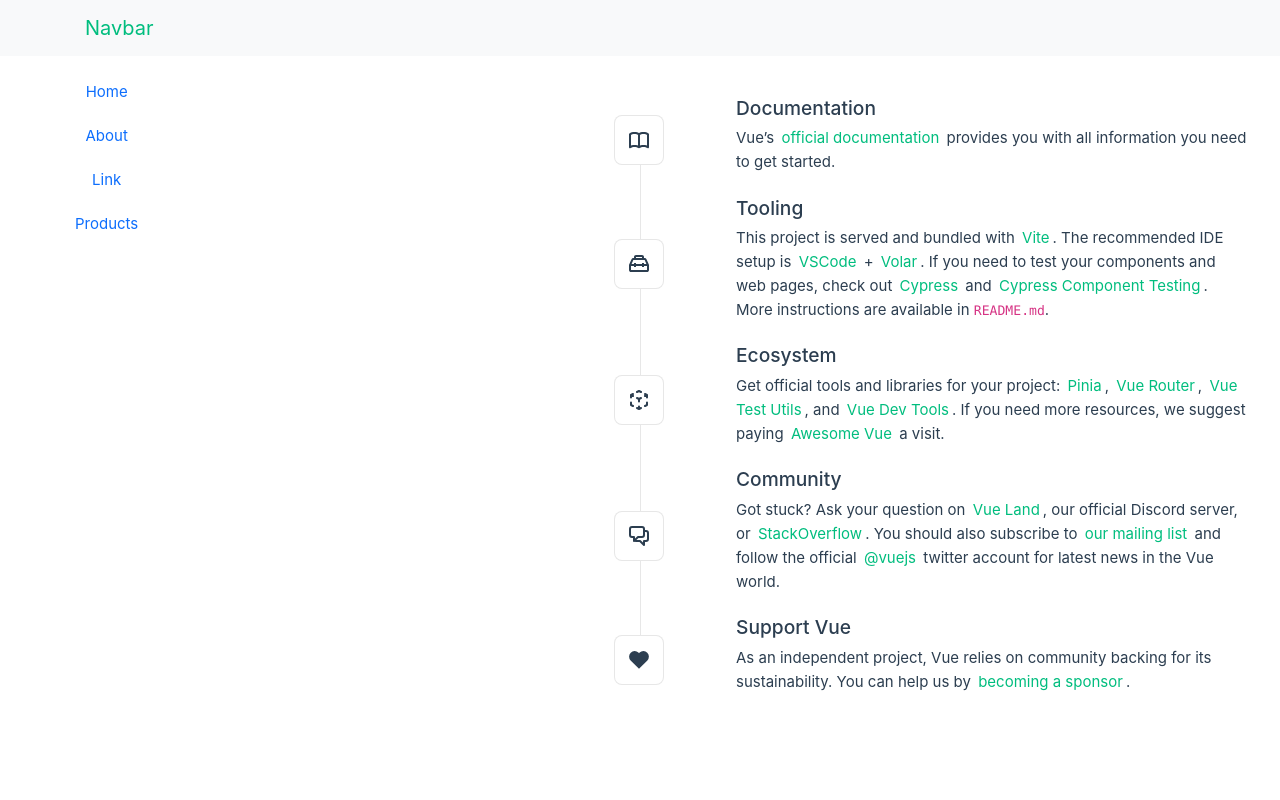
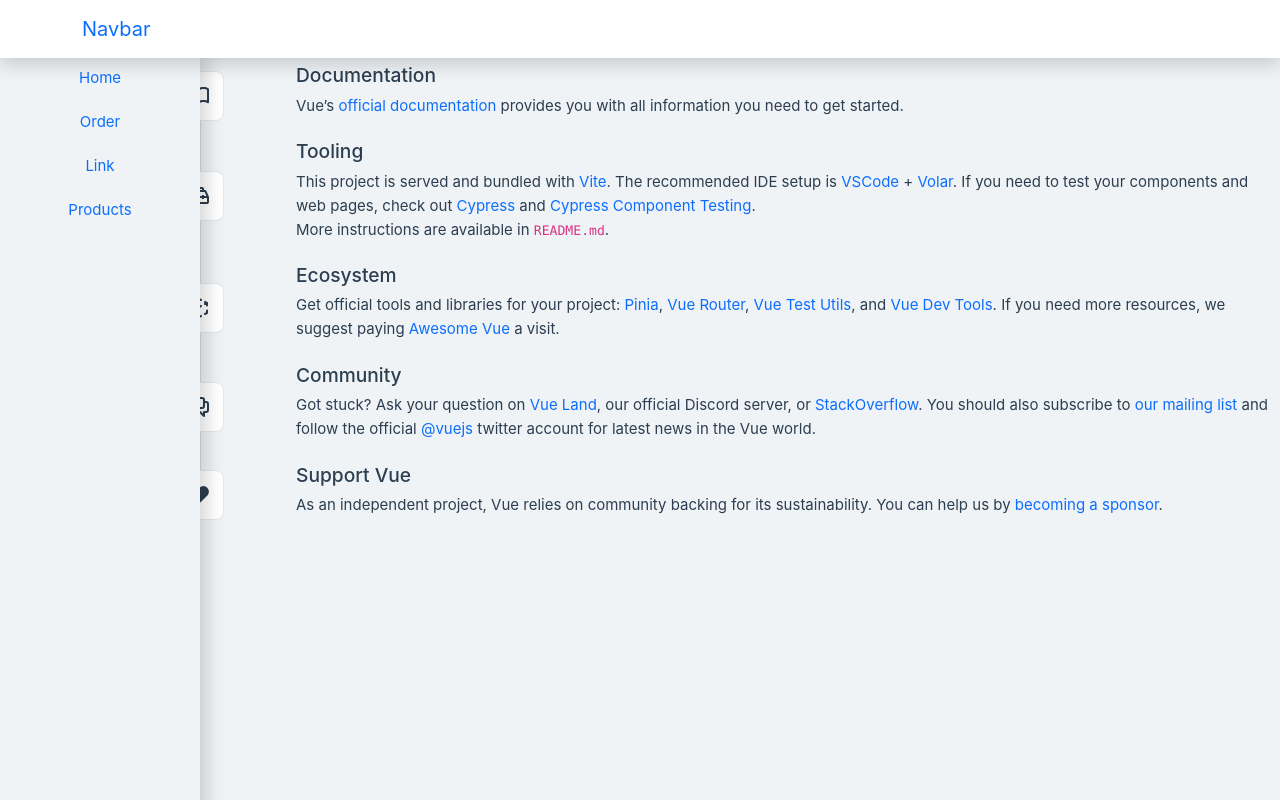
Before and after one commit to AndrewVoloshin/dZENcode_test_work, a Vue app: page / in a window 1280 px wide. Shown: the top 800 px of the page. Built offline with nearby package versions, Linux system fonts and the light colour scheme.

Commit message:
feat: setup main container

```diff
--- a/src/App.vue
+++ b/src/App.vue
@@ -1,84 +1,23 @@
 <script setup lang="ts">
 import { RouterLink, RouterView } from 'vue-router'
-import HelloWorld from './components/HelloWorld.vue'
 import NavigationMenu from './components/NavigationMenu.vue'
 import TopMenu from './components/TopMenu.vue'
-
 
 </script>
 
 <template>
+  <TopMenu />
+  <NavigationMenu />
+  <main class="main-container">
+    <RouterView />
+  </main>
 
-  <header>
-    <TopMenu class="w-100" />
-  </header>
-  <NavigationMenu />
-
-
-
-  <RouterView />
 </template>
 
 <style scoped>
-header {
-  line-height: 1.5;
-  max-height: 100vh;
-}
-
-.logo {
-  display: block;
-  margin: 0 auto 2rem;
-}
-
-nav {
-  width: 100%;
-  font-size: 12px;
-  text-align: center;
-  margin-top: 2rem;
-}
-
-nav a.router-link-exact-active {
-  color: var(--color-text);
-}
-
-nav a.router-link-exact-active:hover {
-  background-color: transparent;
-}
-
-nav a {
-  display: inline-block;
-  padding: 0 1rem;
-  border-left: 1px solid var(--color-border);
-}
-
-nav a:first-of-type {
-  border: 0;
-}
-
-@media (min-width: 1024px) {
-  header {
-    display: flex;
-    place-items: center;
-    padding-right: calc(var(--section-gap) / 2);
-  }
-
-  .logo {
-    margin: 0 2rem 0 0;
-  }
-
-  header .wrapper {
-    display: flex;
-    place-items: flex-start;
-    flex-wrap: wrap;
-  }
-
-  nav {
-    text-align: left;
-    margin-left: -1rem;
-    font-size: 1rem;
-
-    padding: 1rem 0;
-    margin-top: 1rem;
-  }
+.main-container {
+  height: 5000px;
+  margin: 58px 0 0 200px;
+  background: #eff3f6;
 }
 </style>
--- a/src/assets/main.css
+++ b/src/assets/main.css
@@ -1,35 +1 @@
 @import './base.css';
-
-#app {
-  max-width: 1280px;
-  margin: 0 auto;
-  padding: 2rem;
-  font-weight: normal;
-}
-
-a,
-.green {
-  text-decoration: none;
-  color: hsla(160, 100%, 37%, 1);
-  transition: 0.4s;
-  padding: 3px;
-}
-
-@media (hover: hover) {
-  a:hover {
-    background-color: hsla(160, 100%, 37%, 0.2);
-  }
-}
-
-@media (min-width: 1024px) {
-  body {
-    display: flex;
-    place-items: center;
-  }
-
-  #app {
-    display: grid;
-    grid-template-columns: 1fr 1fr;
-    padding: 0 2rem;
-  }
-}
--- a/src/components/NavigationMenu.vue
+++ b/src/components/NavigationMenu.vue
@@ -1,39 +1,40 @@
 <template>
-
-    <div class="col-2 fixed-top d-flex justify-content-center"
-         style="height: 100vh; top: 70px;">
-        <ul class="nav flex-column align-items-center text-center w-100">
-            <li class="nav-item w-100">
+    <div class="fixed-top d-flex justify-content-center nav-menu ">
+        <nav class="w-100">
+            <ul class="nav flex-column align-items-center text-center">
+                <li class="w-100">
                     <RouterLink class="nav-link"
                                 to="/">Home</RouterLink>
                 </li>
-            <li class="nav-item w-100">
+                <li class=" w-100">
                     <RouterLink class="nav-link"
-                            to="/about">About</RouterLink>
+                                to="/order">Order</RouterLink>
                 </li>
-            <li class="nav-item w-100">
+                <li class="w-100">
                     <a class="nav-link"
                        href="#">Link</a>
                 </li>
-            <li class="nav-item w-100">
+                <li class="w-100">
                     <RouterLink class="nav-link"
                                 to="/products">Products</RouterLink>
                 </li>
             </ul>
+        </nav>
     </div>
-
-
 </template>
 
 <script>
-export default {
-    name: "NavigationMenu",
-};
+
 </script>
 
 <style scoped>
-.sidebar {
+.nav-menu {
+    top: 56px;
+    width: 200px;
     height: 100vh;
+    background: #eff3f6;
+    box-shadow: 0.5rem 0 1rem rgba(0, 0, 0, 0.15);
+    z-index: 1000;
 }
 
 .nav-link {
--- a/src/components/TopMenu.vue
+++ b/src/components/TopMenu.vue
@@ -1,12 +1,9 @@
 <template>
-
-    <div class=" fixed-top d-flex justify-content-center bg-light">
+    <header class=" fixed-top d-flex justify-content-center p-0 shadow"
+            style="background:#ffffff;">
         <div class="container navbar ">
             <a class="navbar-brand"
                href="#">Navbar</a>
         </div>
-    </div>
-
-
-
+    </header>
 </template>
--- a/src/router/index.ts
+++ b/src/router/index.ts
@@ -10,9 +10,9 @@ const router = createRouter({
       component: HomeView
     },
     {
-      path: '/about',
-      name: 'about',
-      component: () => import('../views/AboutView.vue')
+      path: '/order',
+      name: 'order',
+      component: () => import('../views/OrderView.vue')
     },
     {
       path: '/products',
--- a/src/views/AboutView.vue
+++ /dev/null
@@ -1,15 +0,0 @@
-<template>
-  <div class="about">
-    <h1>This is an about page</h1>
-  </div>
-</template>
-
-<style>
-@media (min-width: 1024px) {
-  .about {
-    min-height: 100vh;
-    display: flex;
-    align-items: center;
-  }
-}
-</style>
--- /dev/null
+++ b/src/views/OrderView.vue
@@ -0,0 +1,9 @@
+<template>
+  <div class="card w-25 h-25" >
+    <h1>This is an about page</h1>
+  </div>
+</template>
+
+<style>
+
+</style>
--- a/src/views/ProductsView.vue
+++ b/src/views/ProductsView.vue
@@ -1,13 +1,11 @@
 <template>
-
+<div> here prod3333</div>
 
 
 </template>
 
 <script>
-export default {
-    name: "NavigationMenu",
-};
+
 </script>
 
 <style scoped></style>
```
Lines whose indentation alone changed are shown as unchanged.
